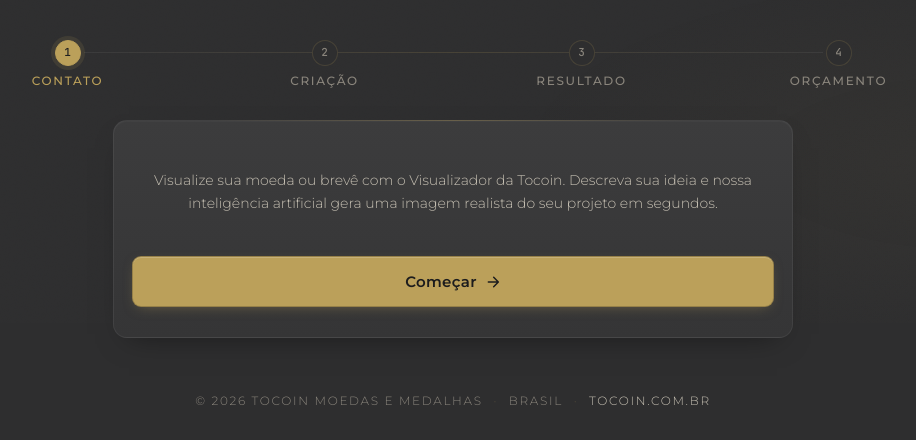
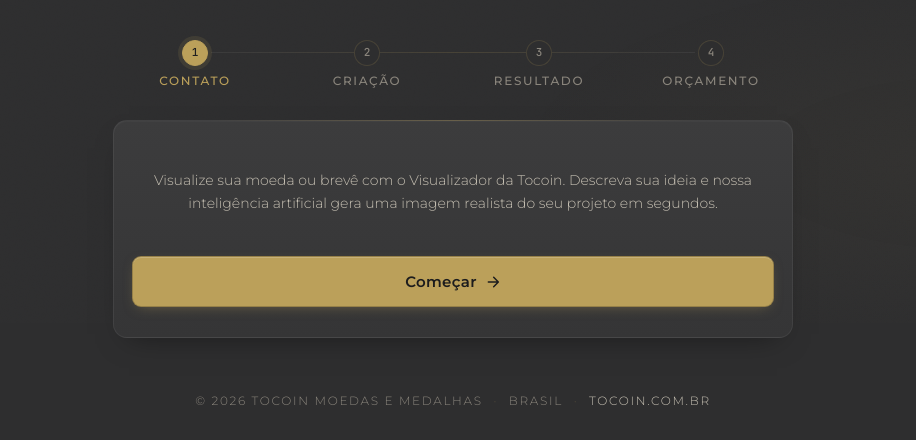
Before and after one commit to BrunoTocoin/tocoin-leads, a plain HTML site: page index.html in a window 1280 px wide. Shown: the part 477-917 px from the top of the page, without its empty margins (187-1103 px from the left). Drawn offline with Linux system fonts and the light colour scheme.

Commit message:
Update index.html

```diff
--- a/index.html
+++ b/index.html
@@ -838,6 +838,7 @@
     <p class="subtitle" id="hero-sub" data-default="Use nossa inteligência artificial para ver como ficará sua moeda ou brevê personalizado." style="font-size: 18px">Use nossa inteligência artificial para ver como ficará sua moeda ou brevê personalizado.</p>
   </header>
 
+  <div style="max-width: 680px; margin: 0 auto; width: 100%;">
   <nav class="stepper" aria-label="Progresso" style="grid-template-columns: repeat(4, 1fr)">
     <div class="step active" id="step-ind-1">
       <div class="step-num">1</div>
```
